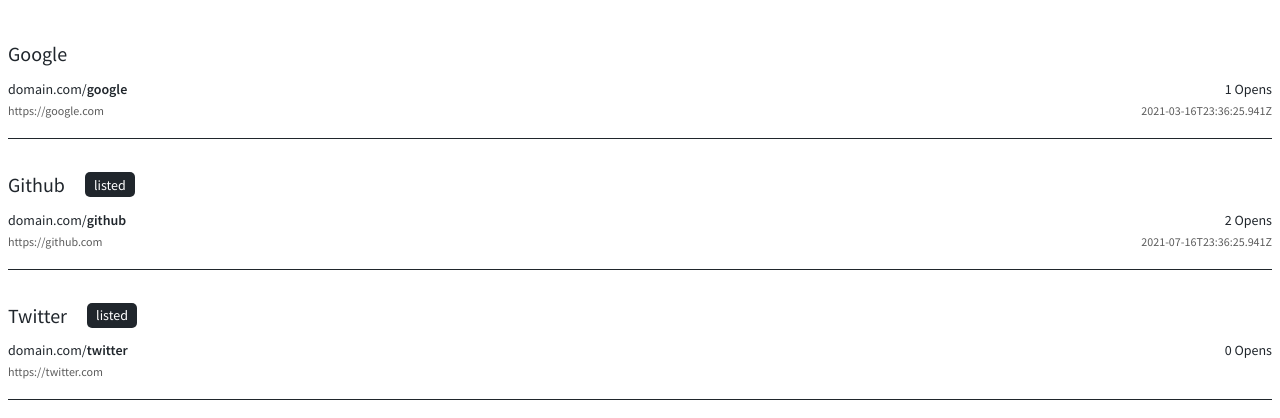
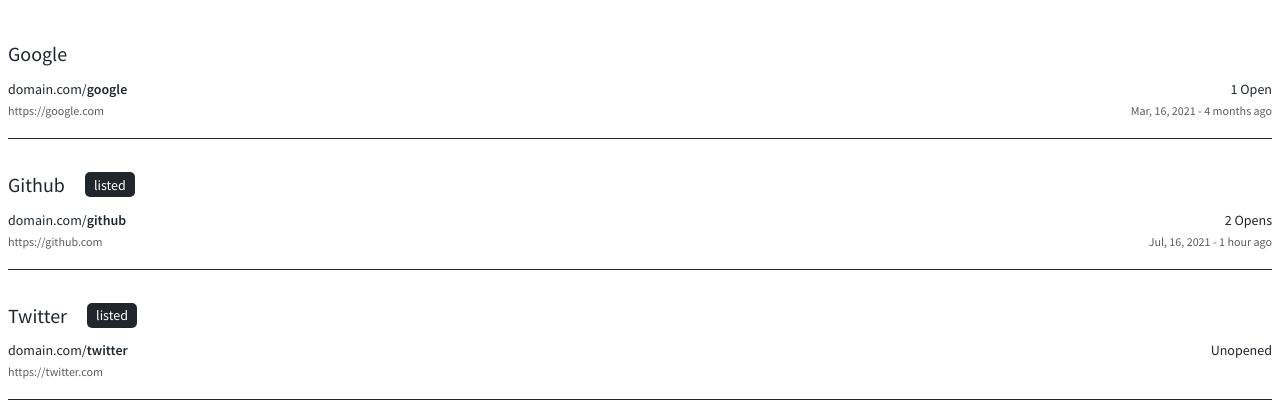
Before and after one commit to larryschirmer/shortlink-url, a Next.js app: page / in a window 1280 px wide. Shown: the top 418 px of the page. Built offline with nearby package versions, Linux system fonts and the light colour scheme.

Commit message:
feat: format last opened date

```diff
--- a/components/UrlList/UrlList.tsx
+++ b/components/UrlList/UrlList.tsx
@@ -1,5 +1,7 @@
 import React from "react";
 import classNames from "classnames";
+import format from "date-fns/format";
+import formatDistance from "date-fns/formatDistance";
 
 import useStateContext, { Context } from "@context/index";
 import { State, Actions } from "@context/urls/types";
@@ -16,6 +18,23 @@
   "card-detail-title": cardDetailTitleClass,
   "card-detail-subtitle": cardDetailSubtitleClass,
 } = styles;
+
+const opensCopy = (opens: number) => {
+  if (!opens) return "Unopened";
+  if (opens === 1) return "1 Open";
+  return `${opens} Opens`;
+};
+
+const opensDateCopy = (openDate: string) => {
+  const formattedDate = format(new Date(openDate), "MMM, dd, yyyy");
+  const formattedDistance = formatDistance(new Date(openDate), new Date(), {
+    addSuffix: true,
+  })
+    .replace("about", "")
+    .trim();
+
+  return `${formattedDate} - ${formattedDistance}`;
+};
 
 const UrlList = () => {
   const { state } = useStateContext<Context<State, Actions>>();
@@ -35,13 +54,17 @@
             </div>
             <div className={cardDetailsClass}>
               <div className={cardDetailClass}>
-                <div className={cardDetailTitleClass}>domain.com/<strong>{slug}</strong></div>
+                <div className={cardDetailTitleClass}>
+                  domain.com/<strong>{slug}</strong>
+                </div>
                 <div className={cardDetailSubtitleClass}>{url}</div>
               </div>
               <div className={cardDetailClass}>
-                <div className={cardDetailTitleClass}>{opensAmt} Opens</div>
+                <div className={cardDetailTitleClass}>
+                  {opensCopy(opensAmt)}
+                </div>
                 <div className={cardDetailSubtitleClass}>
-                  {opens[opensAmt - 1]}
+                  {!!opensAmt && opensDateCopy(opens[opensAmt - 1])}
                 </div>
               </div>
             </div>
```
